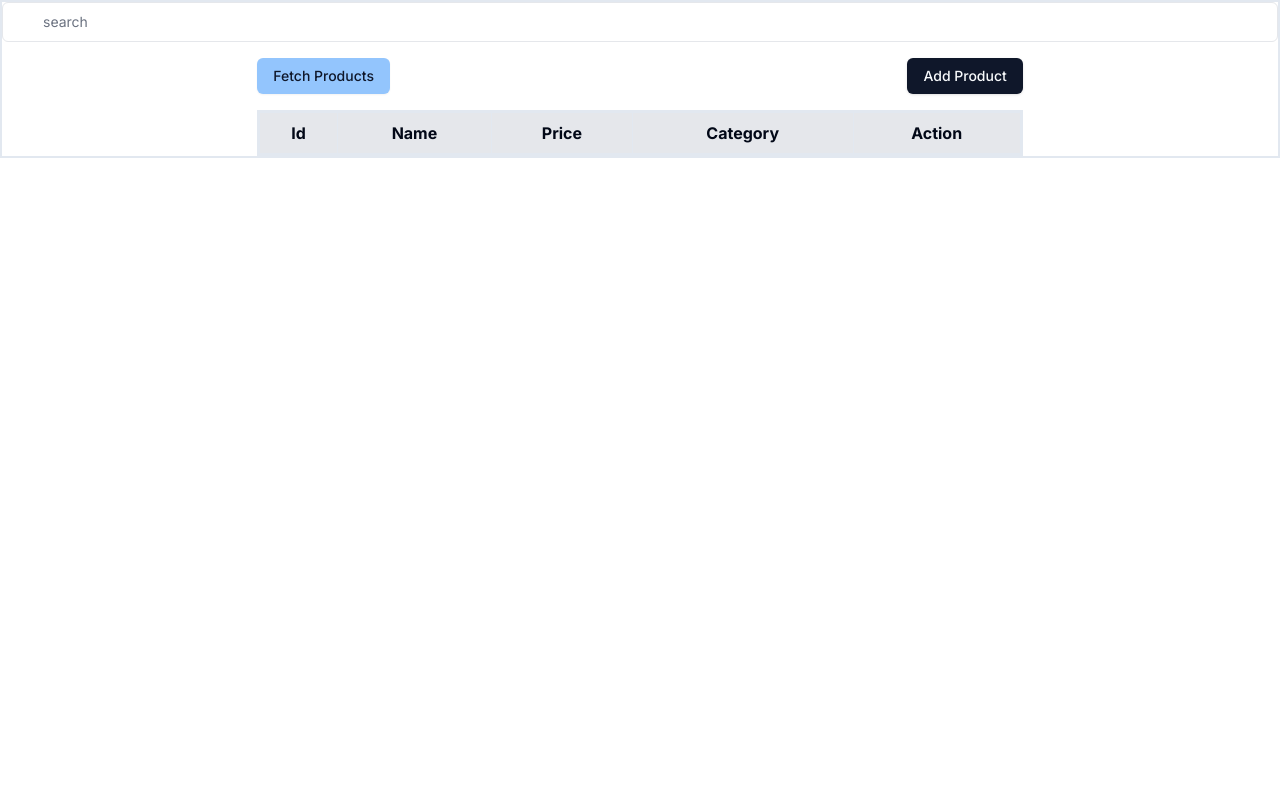
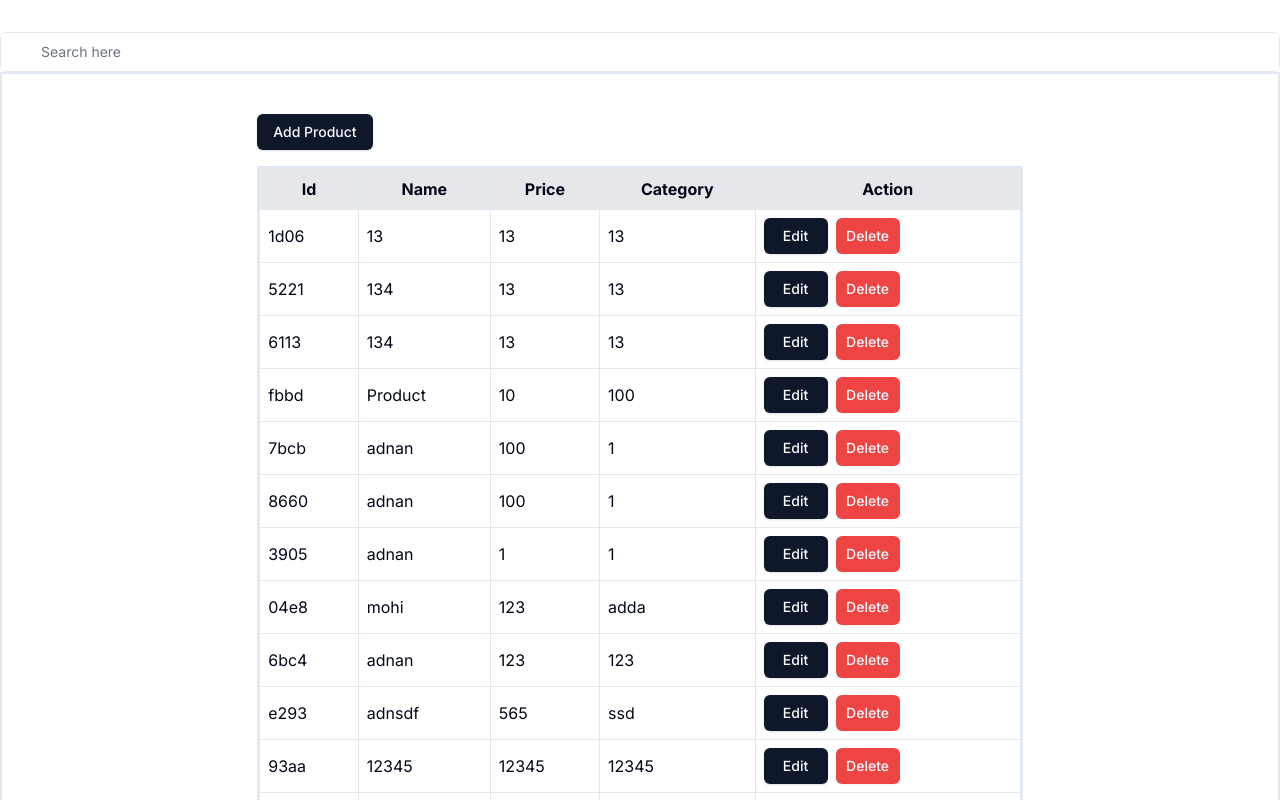
Before and after one commit to Adnan-Dar/crud-server-action, a Next.js app: page / in a window 1280 px wide. Shown: the top 800 px of the page. Built offline with nearby package versions, Linux system fonts and the light colour scheme; data requests are answered from the project's data file.

Commit message:
added search using search params

```diff
--- a/actions/products.ts
+++ b/actions/products.ts
@@ -3,19 +3,28 @@
 import { Product } from "@/types/product";
 
 
-export const list = async (pageNumber:Number, pageSize: Number) => {
+export const list = async (query: string = ""): Promise<Product[]> => {
     try {
         const response = await fetch(`http://localhost:3000/products`);
         if (!response.ok) {
             throw new Error('Failed to fetch products');
         }
         const productsData = await response.json() as Product[];
+
+        // Filter products based on the query
+        if (query) {
+            return productsData.filter(product =>
+                product.name.toLowerCase().includes(query.toLowerCase())
+            );
+        }
+
         return productsData;
     } catch (error) {
         console.error('Error fetching products:', error);
         return [];
     }
 };
+
 
 
 export const update = async (id, newData) => {
--- a/app/page.tsx
+++ b/app/page.tsx
@@ -1,15 +1,31 @@
 
-import UserTable from "@/components/productList";
+import { Suspense } from "react";
+import Search from "@/components/ui/custum-ui/search";
+import { UserTable } from "@/components/productList";
 
-
-
-export default function Home() {
+export default function Home({
+  searchParams,
+}: {
+  searchParams?: {
+    query?: string;
+    page?: string;
+  };
+}) {
+  const query = searchParams?.query || '';
+  const currentPage = Number(searchParams?.page) || 1;
 
   return (
-  <div className="">
-
-    <div className=" "><UserTable /></div>
-
+    <div className="w-full">
+      <div className="flex w-full items-center justify-between"></div>
+      <div className="mt-4 flex items-center justify-between gap-2 md:mt-8">
+        <Search />
+      </div>
+      <Suspense key={query + currentPage} fallback={<div>Loading...</div>}>
+        <UserTable query={query} currentPage={currentPage} />
+      </Suspense>
+      <div className="mt-5 flex w-full justify-center">
+        {/* <Pagination totalPages={totalPages} /> */}
+      </div>
     </div>
   );
 }
--- a/components/custom-button.tsx
+++ b/components/custom-button.tsx
@@ -12,6 +12,7 @@ interface ButtonProps {
 }
 
 const CustomButton = ({ label, setData }: ButtonProps) => {
+
   const handleClick = async () => {
     const data = await list();
     console.log(data);
--- a/components/productList.tsx
+++ b/components/productList.tsx
@@ -1,54 +1,55 @@
 "use client";
 
 import { Product } from "@/types/product";
-import Search from "@/components/ui/custum-ui/search"; // Import the Search component
-import { Suspense, useState } from "react";
-import { Button } from "@/components/ui/button";
-import CustomButton from "@/components/custom-button";
+import { useEffect, useState } from "react";
+import { list } from "@/actions/products";
 import { EditButton } from "@/components/edit-button";
 import { AddProduct } from "@/components/add-button";
 import { DeleteButton } from "@/components/del-button";
 import { deleteProduct } from "@/actions/products";
-import { Table } from "./ui/table";
 
-interface TableProps {
-  data: Product[];
+interface UserTableProps {
+  query: string;
+  currentPage: number;
 }
 
-const UserTable = (
-  {
-    searchParams,
-  }: {
-    searchParams?: {
-      query?: string;
-      page?: string;
+export const UserTable: React.FC<UserTableProps> = ({ query, currentPage }) => {
+  const [data, setData] = useState<Product[]>([]);
+  const [isLoading, setIsLoading] = useState(true);
+  const [sideDrawer, setSideDrawer] = useState(false);
+
+  useEffect(() => {
+    const fetchData = async () => {
+      try {
+        const productList = await list(query);
+        setData(productList);
+        setIsLoading(false);
+      } catch (error) {
+        console.error("Error fetching product list:", error);
+        setIsLoading(false);
+      }
     };
-  }
-) => {
-  const query = searchParams?.query || '';
-  const currentPage = Number(searchParams?.page) || 1;
 
-  const [data, setData] = useState<Product[]>([]);
-  const [sideDrawer, setSideDrawer] = useState(false);
+    fetchData();
+  }, [query]);
 
   const openSideDrawer = (product: Product) => {
     setSideDrawer(true);
+  };
+
+  if (isLoading) {
+    return <div>Loading...</div>;
   }
 
   return (
     <div className="space-y-4 flex flex-col border-2 items-center">
-      <Search /> {/* Render the Search component */}
       <div className="flex justify-between w-3/5 items-center mt-10">
-         <div>
-          <CustomButton label="Fetch Products" setData={setData} />
-        </div>
         <div className="">
           <AddProduct label="Add Product" />
         </div>
       </div>
       <div className="border-2 w-3/5">
         <table className="w-full table-auto">
-          {/* <caption className="text-center">A list of Products</caption> */}
           <thead>
             <tr className="bg-gray-200">
               <th className="border p-2">Id</th>
@@ -68,7 +69,6 @@ const UserTable = (
                 <td className="border p-2">
                   <div className="flex">
                     <div className="mr-2 items-center">
-                      {" "}
                       <EditButton
                         label="Edit"
                         openSideDrawer={openSideDrawer}
@@ -76,7 +76,6 @@ const UserTable = (
                       />
                     </div>
                     <div>
-                      {" "}
                       <DeleteButton
                         label="Delete"
                         deleteProduct={deleteProduct}
@@ -93,5 +92,3 @@ const UserTable = (
     </div>
   );
 };
-
-export default UserTable;
--- a/components/ui/custum-ui/search.tsx
+++ b/components/ui/custum-ui/search.tsx
@@ -8,6 +8,7 @@ export default function Search() {
   const { replace } = useRouter();
 
   function handleSearch(term: string) {
+    console.log(term)
     const params = new URLSearchParams(searchParams);
     if (term) {
       params.set('query', term);
@@ -20,7 +21,7 @@ export default function Search() {
 return (
     <input
   className="peer block w-full rounded-md border border-gray-200 py-[9px] pl-10 text-sm outline-2 placeholder:text-gray-500"
-  placeholder="search"
+  placeholder="Search here"
   onChange={(e) => {
     handleSearch(e.target.value);
   }}
--- a/db.json
+++ b/db.json
@@ -1,23 +1,5 @@
 {
   "products": [
-    {
-      "id": "8",
-      "name": "Product 8",
-      "category": "Category 8",
-      "price": 800
-    },
-    {
-      "id": "9",
-      "name": "Product 9",
-      "category": "adnan",
-      "price": "9"
-    },
-    {
-      "id": "d854",
-      "name": "12",
-      "price": 12,
-      "category": "12"
-    },
     {
       "id": "1d06",
       "name": "13",
```
